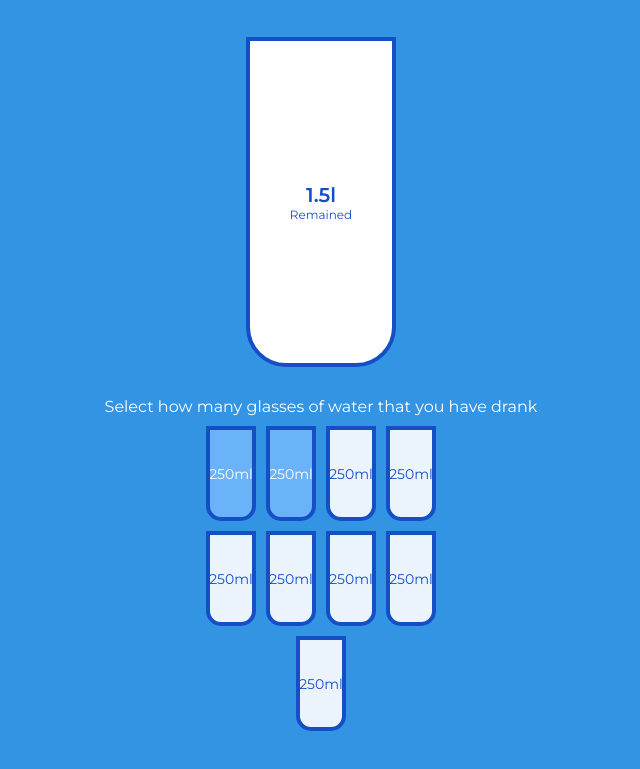
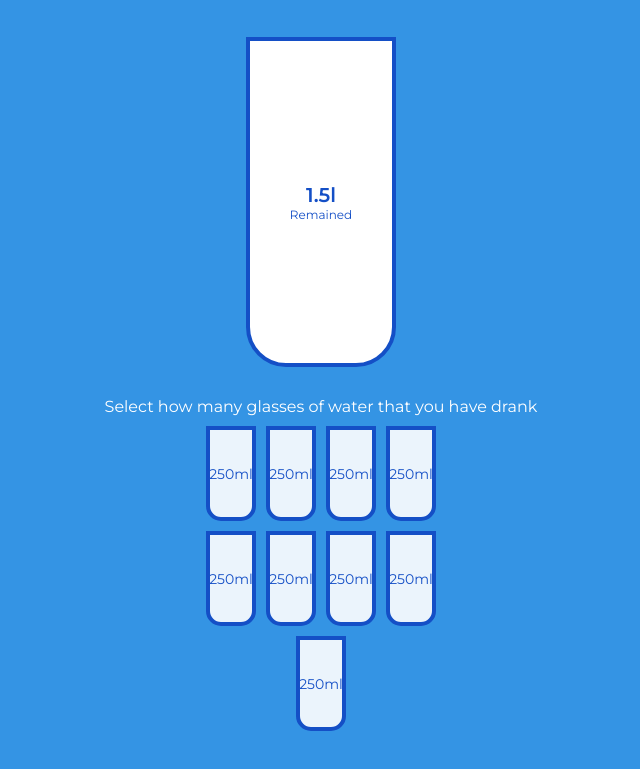
Before and after one commit to alpaca-rama/TM_16-50-Drink-Water, a plain HTML site: page index.html in a window 1280 px wide. Shown: the part 93-862 px from the top of the page, without its empty margins (319-959 px from the left). Drawn offline with Linux system fonts and the light colour scheme.

Commit message:
Update index.html
Removed demo text.

```diff
--- a/index.html
+++ b/index.html
@@ -23,8 +23,8 @@
     <p class="text">Select how many glasses of water that you have drank</p>
 
     <div class="cups">
-        <div class="cup cup-small full">250ml</div>
-        <div class="cup cup-small full">250ml</div>
+        <div class="cup cup-small">250ml</div>
+        <div class="cup cup-small">250ml</div>
         <div class="cup cup-small">250ml</div>
         <div class="cup cup-small">250ml</div>
         <div class="cup cup-small">250ml</div>
```
